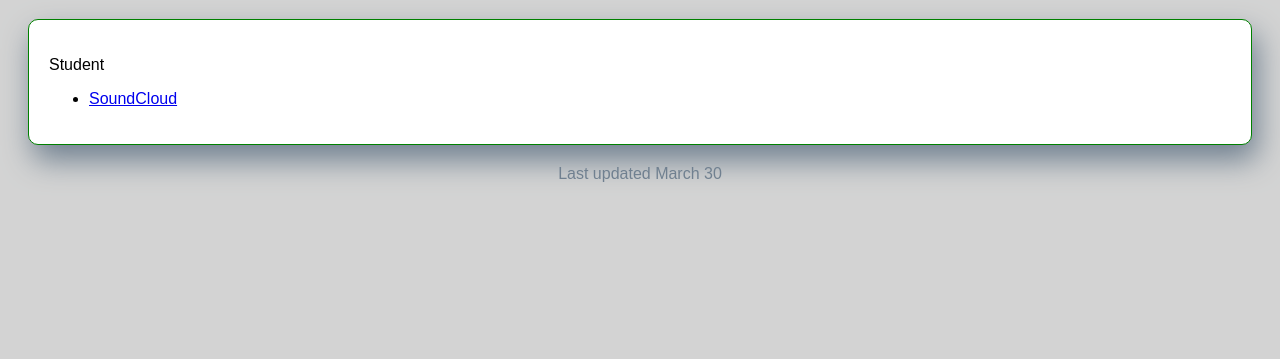
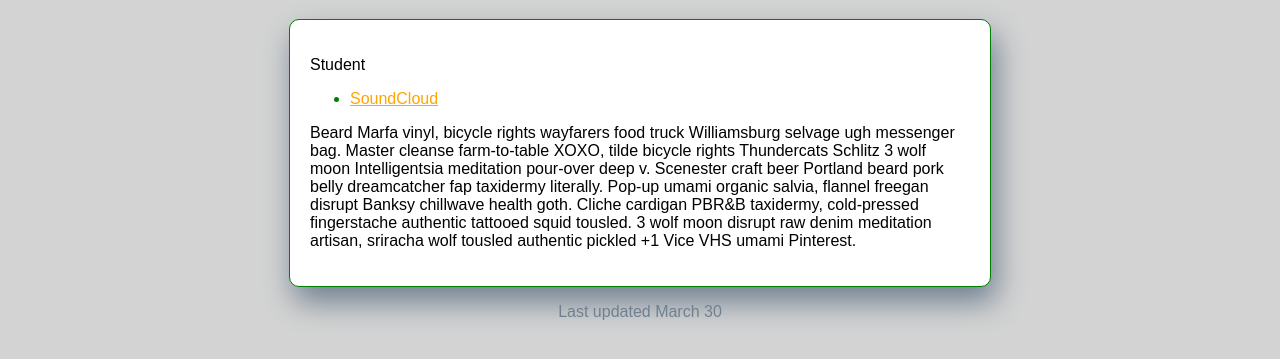
Before and after one commit to kevinw415/fewd-30, a plain HTML site: page index.html in a window 1280 px wide. Shown: the part 219-578 px from the top of the page. Drawn offline with Linux system fonts and the light colour scheme.

Commit message:
cleaned up

```diff
--- a/index.html
+++ b/index.html
@@ -1,9 +1,40 @@
 <html>
   <head>
     <title>Kevin</title>
+    <style>
+
+      main {
+        max-width: 660px;
+        margin: 0 auto;
+        background-color: white;
+        padding: 20px;
+        border-radius: 10px 10px;
+        box-shadow: 5px 15px 30px slategray;
+        border: 1px solid green;
+        }
+
+      body {
+        font-family: Arial;
+        background-color: lightgray;
+        }
+
+      header {
+          text-align: center
+        }
+
+      li {
+      color: green;
+        }
+
+      a {
+        color: orange;
+        }
+
+            </style>
   </head>
-  <body style="font-family: Arial; background-color: lightgray;">
-    <header style="text-align: center">
+  <body>
+
+    <header>
       <img src="https://graph.facebook.com/kevin.walker.106/picture?width=300&height=300"
             width="150"
             height="150"
@@ -14,19 +45,26 @@
 
     </header>
 
-    <main style="background-color: white; margin: 20; padding: 20px;
-          border-radius: 10px 10px; box-shadow: 5px 15px 30px slategray;
-          border: 1px solid green;">
-
+    <main>
 
 <p>Student</p>
   <ul>
     <li>
       <a href="https://soundcloud.com/birthsdoor">
        SoundCloud
+
       </a>
       </li>
   </ul>
+<p>Beard Marfa vinyl, bicycle rights wayfarers food truck Williamsburg selvage
+   ugh messenger bag. Master cleanse farm-to-table XOXO, tilde bicycle rights
+   Thundercats Schlitz 3 wolf moon Intelligentsia meditation pour-over deep v.
+   Scenester craft beer Portland beard pork belly dreamcatcher fap taxidermy
+   literally. Pop-up umami organic salvia, flannel freegan disrupt Banksy
+   chillwave health goth. Cliche cardigan PBR&B taxidermy, cold-pressed
+   fingerstache authentic tattooed squid tousled. 3 wolf moon disrupt raw denim
+    meditation artisan, sriracha wolf tousled authentic pickled +1 Vice VHS
+    umami Pinterest.</p>
 
   </main>
   <footer style="text-align: center; color: slategray;">
```
